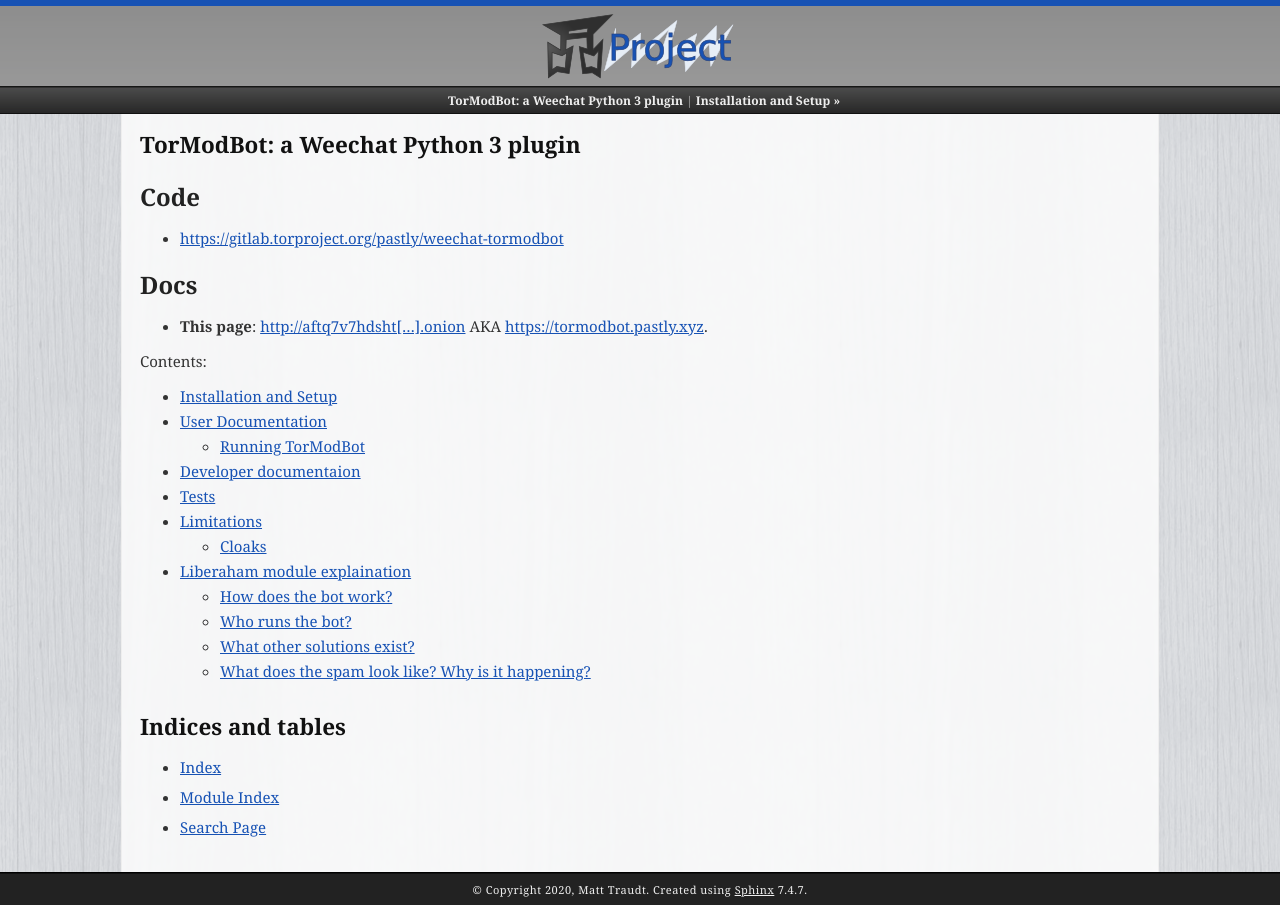
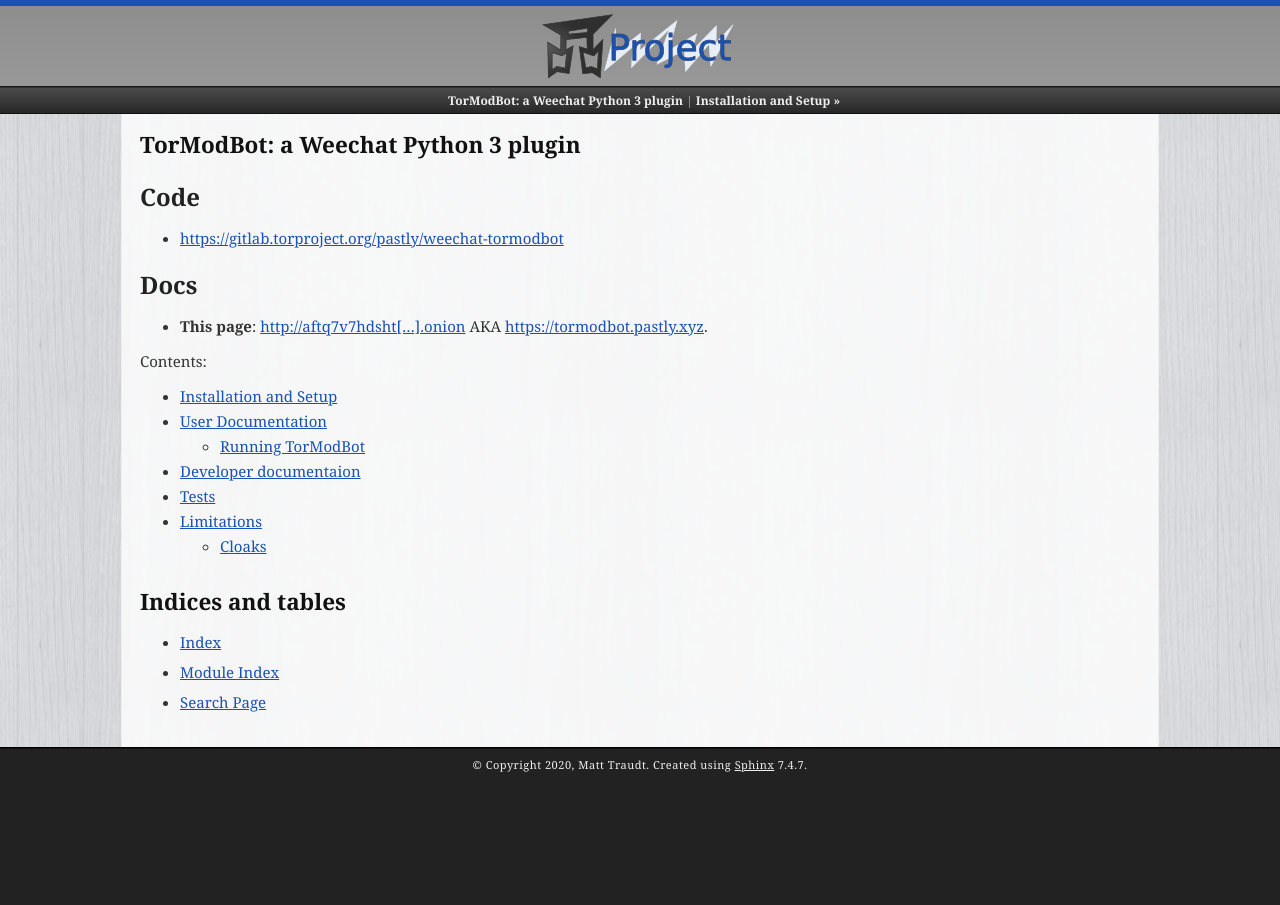
Before and after one commit to oftc/antispambot, a Sphinx documentation site: the page built from docs/index.rst, in a window 1280 px wide. Built offline with Sphinx 7.4.7, drawn with Linux system fonts in a browser that asks for light colours; pages that are not in the unit, such as notebooks, are missing from menus; some of the changed lines change nothing that is shown.

Commit message:
Remove liberaham explaination page

```diff
--- a/docs/index.rst
+++ b/docs/index.rst
@@ -26,7 +26,6 @@
    USING
    HACKING
    LIMITATIONS
-   Liberaham module explaination <liberaham>
    License (MIT) <LICENSE>
 
 .. toctree::
--- a/docs/liberaham.rst
+++ /dev/null
@@ -1,85 +0,0 @@
-What is NoHamBot? Why am I voiced? What's going on?
-===================================================
-
-As an anti-spam measure, a channel that you are in has decided to configure
-itself such that new people are unable to talk. A bot saw your messages,
-determined it probably isn't the below-described spam, gave you the ability to
-speak, and restated your message so the rest of the channel can see it.
-
-**Regular users**:
-There is nothing you need to do. You might want to register your nick if you
-want to stick around on OFTC for a while, but otherwise you're fine. Ask in
-#oftc if you need help registering your nick.
-
-**Channel operators**:
-If you would like the bot in your channel, or would like it to leave your
-channel, tell us in #oftc. Read the next couple of sections for more
-information.
-
-
-How does the bot work?
-----------------------
-
-The bot ops itself in all its channels. Then it sets the channel modes +M and
-+z.  This means unidentified nicks are muted, but instead of being totally
-muted, their messages go to ops instead. See https://oftc.net/ChannelModes/ for
-more information.
-
-*Identified nicks are unaffected and can speak freely.*
-
-The bot checks the first message that unidentified nicks send. If it looks like
-spam, it k-lines the nick's host. The channel (except for its ops) does not see
-the spam message.  If the message does *not* look like spam, it voices (+v) the
-nick and restates the message so that everyone in the channel can see it.
-
-Who runs the bot?
------------------
-
-Pastly, an OFTC network operator, runs the bot. Other OFTC staff members can
-also control it. Ask in #oftc if you would like the bot to join (or leave) your
-channel.
-
-What other solutions exist?
----------------------------
-
-Reference https://oftc.net/ChannelModes/.
-
-+R perfectly stops the spam, as it is. Unidentified nicks also can't join your
-channel, however.
-
-+m perfectly works, but it's up to your ops to voice people so they can talk
-;).
-
-+i perfectly works, but you need to keep inviting people, of course.
-
-+Mz works okay, and is what this bot does, as long as your ops voice people as
-needed.
-
-+s seems to work after a while, as the spambots seem to refresh their list of
-channels periodically and +s makes the channel hidden.
-
-What does the spam look like? Why is it happening?
---------------------------------------------------
-
-Freenode, another IRC network like OFTC, is imploding. For information on that,
-see:
-
-- https://anarc.at/blog/2021-05-24-leaving-freenode/
-- https://www.kline.sh/
-- https://fuchsnet.ch/freenode-resign-letter.txt
-- https://www.devever.net/~hl/freenode_suicide
-
-The original freenode staff have created and moved to libera.chat, and most
-freenode users have followed. https://isfreenodedeadyet.com/
-
-Someone(s) is capitalizing on this drama to spam as many channels on as many
-IRC networks as possible. Their motivation is unknown, but it's probably to
-make libera staff look bad.
-
-The spam looked like this for a few weeks (multiple lines w/additional text)::
-
-   THІЅ  ⅭHᎪⲚΝΕL  ΗᎪS  ᎷОVΕD  ТO  IRⲤ.ⅬⅠΒEᏒA.CHAᎢ  #HAΜᏒΑⅮΙⲞ
-
-And we're starting to see spam like this now too::
-
-   YOUR SHIT CHATS MAKE ME SO MAD I PUNCH HOLES IN MY WALL!!! THATS Y I MOVED 2 IRC.LIBERA.CHAT #MIDIPIX <imgur link redacted>
```
